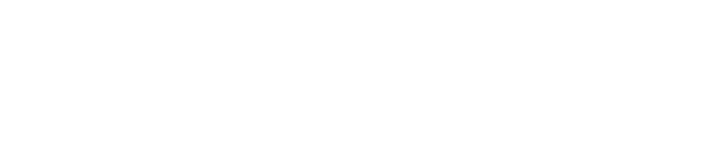
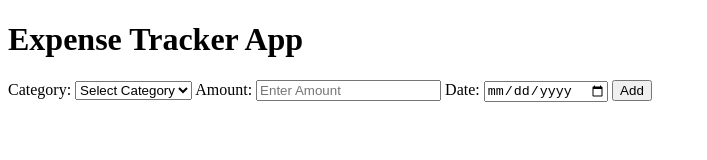
Before and after one commit to Silvermnati/expense_tracker, a plain HTML site: page index.html in a window 1280 px wide. Shown: the whole page, without its empty margins (0-707 px from the left). Drawn offline with Linux system fonts and the light colour scheme.

Commit message:
added and modified the class input-section

```diff
--- a/index.html
+++ b/index.html
@@ -4,9 +4,28 @@
     <meta charset="UTF-8">
     <meta name="viewport" content="width=device-width, initial-scale=1.0">
     <link rel="stylesheet" href="./styles/styles.css">
-    <title>Document</title>
+    <title>Expense Tracker App</title>
 </head>
 <body>
+    <h1>Expense Tracker App</h1>
+    <div class = "input-section">
+        <label for='category-select'>Category:</label>
+        <select id='category-select'>
+            <option value=''>Select Category</option>
+            <option value='food'>Food</option>
+            <option value='transport'>Transport</option>
+            <option value='bills'>Bills</option>
+            <option value='entertainment'>Entertainment</option>
+            <option value='others'>Others</option>
+        </select>
+
+        <label for='amount-input'>Amount:</label>
+        <input type='number' id='amount-input' placeholder='Enter Amount'>
+        <label for='date-input'>Date:</label>
+        <input type='date' id='date-input'>
+        <button id='add-btn'>Add</button>
+    </div>
+
     <script src="./scripts/index.js"></script>
 </body>
 </html>
```
